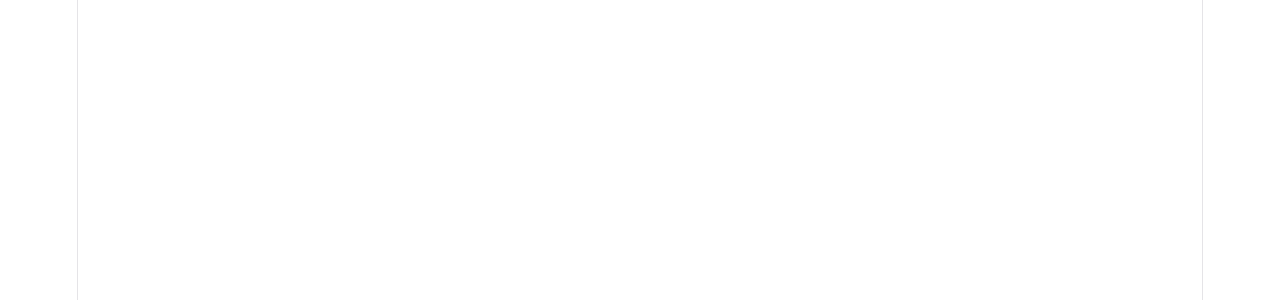
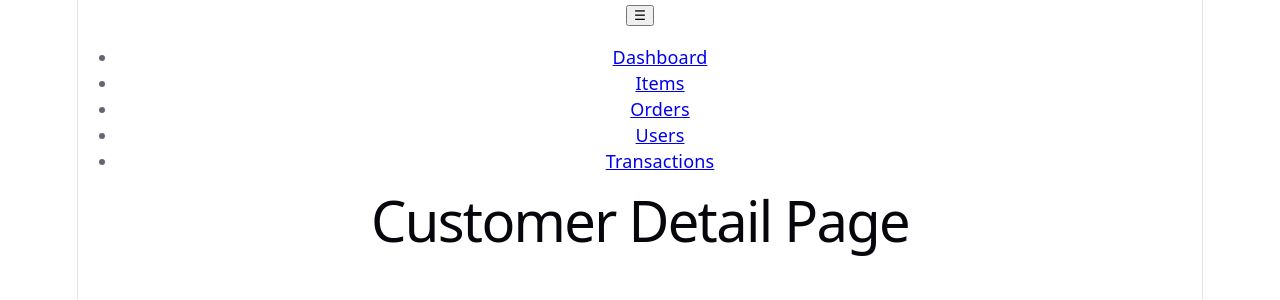
Before and after one commit to asfourgregory22/b2b-system, a React app in the folder frontend/: page /users/1 in a window 1280 px wide. Before the commit this address had no page. Shown: the top 300 px of the page. Built offline with nearby package versions, Linux system fonts and the light colour scheme; sample sign-in values are in the browser's storage; the HTML template or start-up script is replaced by a standard one.

Commit message:
Add Customer Detail route and link users to it from the Users page

```diff
--- a/frontend/src/App.jsx
+++ b/frontend/src/App.jsx
@@ -8,6 +8,7 @@
 import OrderDetail from './pages/OrderDetail'
 import NewOrder from './pages/NewOrder'
 import Users from './pages/Users'
+import CustomerDetail from './pages/CustomerDetail'
 
 function App () {
   return (
@@ -22,6 +23,7 @@
             <Route   path="/orders/new"   element={ <NewOrder/> } />
             <Route   path="/orders/:id"   element={ <OrderDetail/> } />
             <Route   path="/users"        element={ <Users/> } />
+            <Route path="/users/:id"      element={<CustomerDetail />} />
           </Route>
         </Route>
 
--- /dev/null
+++ b/frontend/src/pages/CustomerDetail.jsx
@@ -0,0 +1,5 @@
+function CustomerDetail() {
+  return <h1>Customer Detail Page</h1>
+}
+
+export default CustomerDetail
--- a/frontend/src/pages/Users.jsx
+++ b/frontend/src/pages/Users.jsx
@@ -1,4 +1,5 @@
 import { useState, useEffect } from 'react'
+import { Link } from 'react-router-dom'
 
 function Users() {
     const [ users, setUsers ] = useState([])
@@ -41,7 +42,9 @@
             <ul>
                 {users.map((user) => (
                     <li key={user._id}>
-                        {user.name} — {user.email} — {user.role} — {user.isActive ? 'Active' : 'Inactive'}
+                        <Link to={`/users/${user._id}`}>
+                            {user.name} — {user.email} — {user.role} — {user.isActive ? 'Active' : 'Inactive'}
+                        </Link>
                     </li>
                 ))}
             </ul>
```
